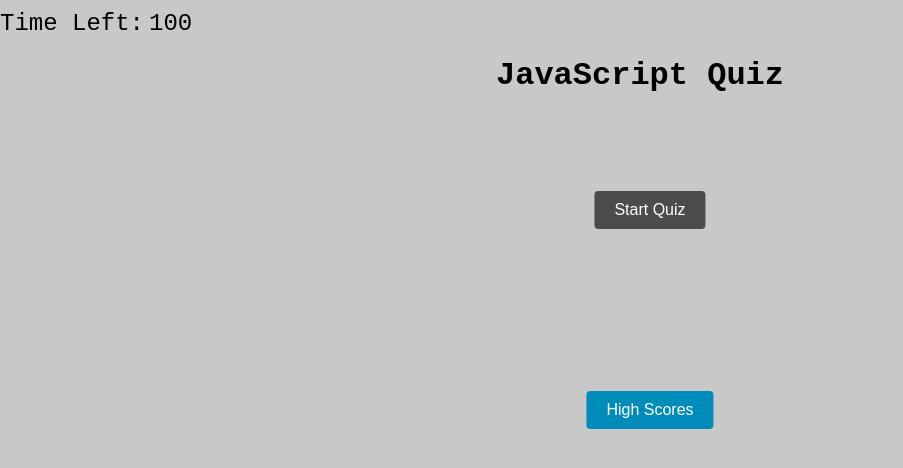
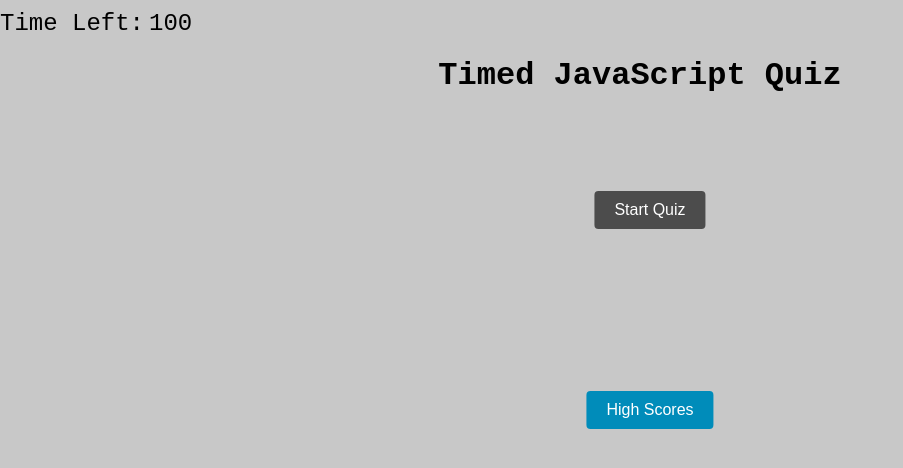
Before and after one commit to yahm0/Quick-JS-Fundamentals-Quiz, a plain HTML site: page index.html in a window 1280 px wide. Shown: the whole page, without its empty margins (0-903 px from the left). Drawn offline with Linux system fonts and the light colour scheme; files that its build step writes are made by us from their sources; files whose address does not match are found by name.

Commit message:
Modified my html file

```diff
--- a/index.html
+++ b/index.html
@@ -4,7 +4,7 @@
   <meta charset="UTF-8">
   <meta name="viewport" content="width=device-width, initial-scale=1.0">
   <link rel="stylesheet" href="./Assests/CSS/style.css"> <!-- Link to external CSS file -->
-  <title>JavaScript Quiz</title>
+  <title>Timed JavaScript Quiz</title>
 </head>
 
 <body>
@@ -16,7 +16,7 @@
 
     <!-- Main quiz container -->
     <div id="quiz-container">
-      <h1>JavaScript Quiz</h1>
+      <h1>Timed JavaScript Quiz</h1>
 
       <!-- Start Quiz button -->
       <button id="start-btn">Start Quiz</button>
```
